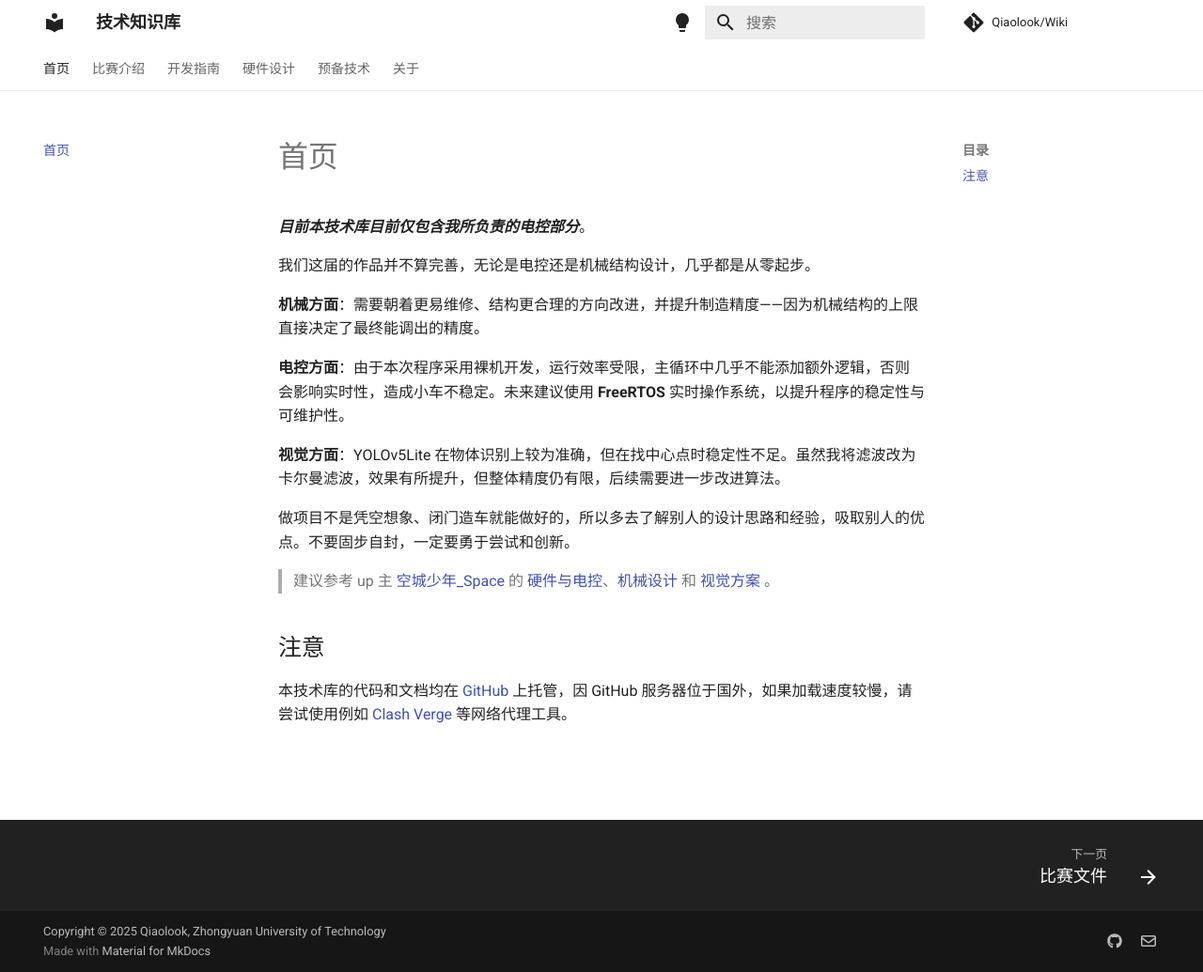
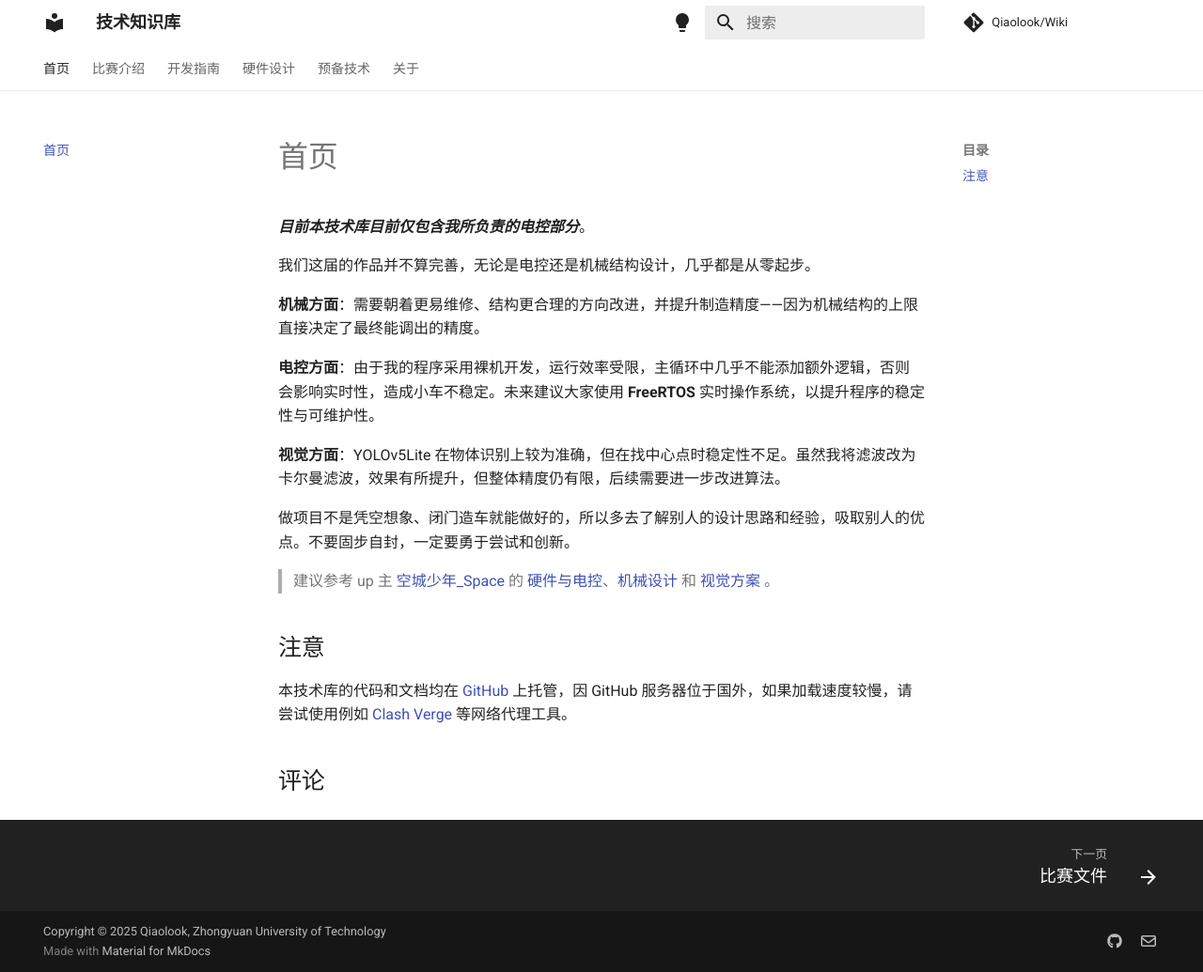
Before and after one commit to qiaolook/Wiki, an MkDocs documentation site: the page built from docs/index.md, in a window 1280 px wide and 1035 px high. Shown: the whole window at 94% size. Built offline with MkDocs 1.6.1 and Material for MkDocs 9.7.7, drawn with Linux system fonts in a browser that asks for light colours; comment, search, counter and statistics services are not loaded; some of the changed lines change nothing that is shown.

Commit message:
增加评论区

```diff
--- a/docs/index.md
+++ b/docs/index.md
@@ -1,5 +1,6 @@
 ---
 title: 首页
+comments: true
 ---
 
 __*目前本技术库目前仅包含我所负责的电控部分*__。
@@ -8,7 +9,7 @@
 
 **机械方面**：需要朝着更易维修、结构更合理的方向改进，并提升制造精度——因为机械结构的上限直接决定了最终能调出的精度。
 
-**电控方面**：由于本次程序采用裸机开发，运行效率受限，主循环中几乎不能添加额外逻辑，否则会影响实时性，造成小车不稳定。未来建议使用 **FreeRTOS** 实时操作系统，以提升程序的稳定性与可维护性。
+**电控方面**：由于我的程序采用裸机开发，运行效率受限，主循环中几乎不能添加额外逻辑，否则会影响实时性，造成小车不稳定。未来建议大家使用 **FreeRTOS** 实时操作系统，以提升程序的稳定性与可维护性。
 
 **视觉方面**：YOLOv5Lite 在物体识别上较为准确，但在找中心点时稳定性不足。虽然我将滤波改为卡尔曼滤波，效果有所提升，但整体精度仍有限，后续需要进一步改进算法。
 
--- a/mkdocs.yml
+++ b/mkdocs.yml
@@ -38,7 +38,7 @@
       # - content.action.view # 查看源码按钮
       - content.code.annotate # 代码注释
 
-  #custom_dir: overrides
+  custom_dir: overrides
 
   palette:
     # Palette toggle for light mode
--- /dev/null
+++ b/overrides/partials/comments.html
@@ -0,0 +1,55 @@
+{% if page.meta.comments %}
+  <h2 id="__comments">{{ lang.t("meta.comments") }}</h2>
+  <!-- Insert generated snippet here -->
+  <script src="https://giscus.app/client.js"
+        data-repo="qiaolook/Wiki"
+        data-repo-id="R_kgDOPk8_Sw"
+        data-category="Announcements"
+        data-category-id="DIC_kwDOPk8_S84Cupf4"
+        data-mapping="pathname"
+        data-strict="0"
+        data-reactions-enabled="1"
+        data-emit-metadata="0"
+        data-input-position="top"
+        data-theme="preferred_color_scheme"
+        data-lang="zh-CN"
+        data-loading="lazy"
+        crossorigin="anonymous"
+        async>
+</script>
+  <!-- Synchronize Giscus theme with palette -->
+  <script>
+    var giscus = document.querySelector("script[src*=giscus]")
+
+    // Set palette on initial load
+    var palette = __md_get("__palette")
+    if (palette && typeof palette.color === "object") {
+      var theme = palette.color.scheme === "slate"
+        ? "transparent_dark"
+        : "light"
+
+      // Instruct Giscus to set theme
+      giscus.setAttribute("data-theme", theme)
+    }
+
+    // Register event handlers after documented loaded
+    document.addEventListener("DOMContentLoaded", function() {
+      var ref = document.querySelector("[data-md-component=palette]")
+      ref.addEventListener("change", function() {
+        var palette = __md_get("__palette")
+        if (palette && typeof palette.color === "object") {
+          var theme = palette.color.scheme === "slate"
+            ? "transparent_dark"
+            : "light"
+
+          // Instruct Giscus to change theme
+          var frame = document.querySelector(".giscus-frame")
+          frame.contentWindow.postMessage(
+            { giscus: { setConfig: { theme } } },
+            "https://giscus.app"
+          )
+        }
+      })
+    })
+  </script>
+{% endif %}
```
Also changed, not shown: 1 other file.
